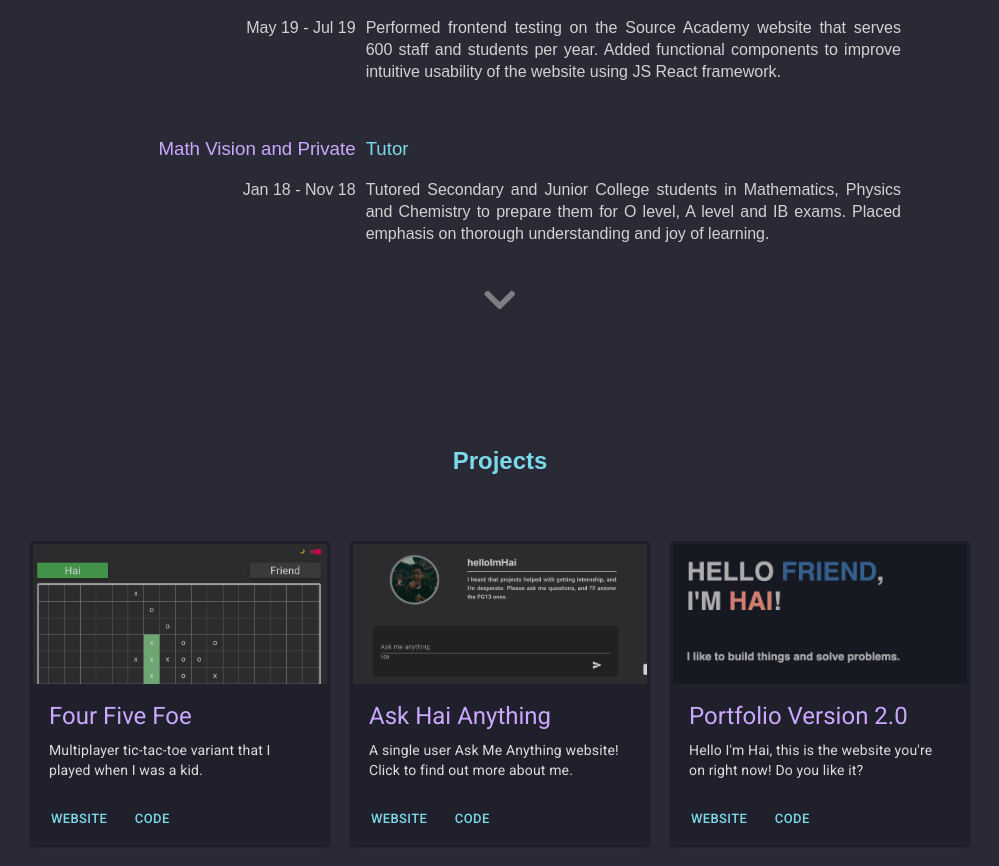
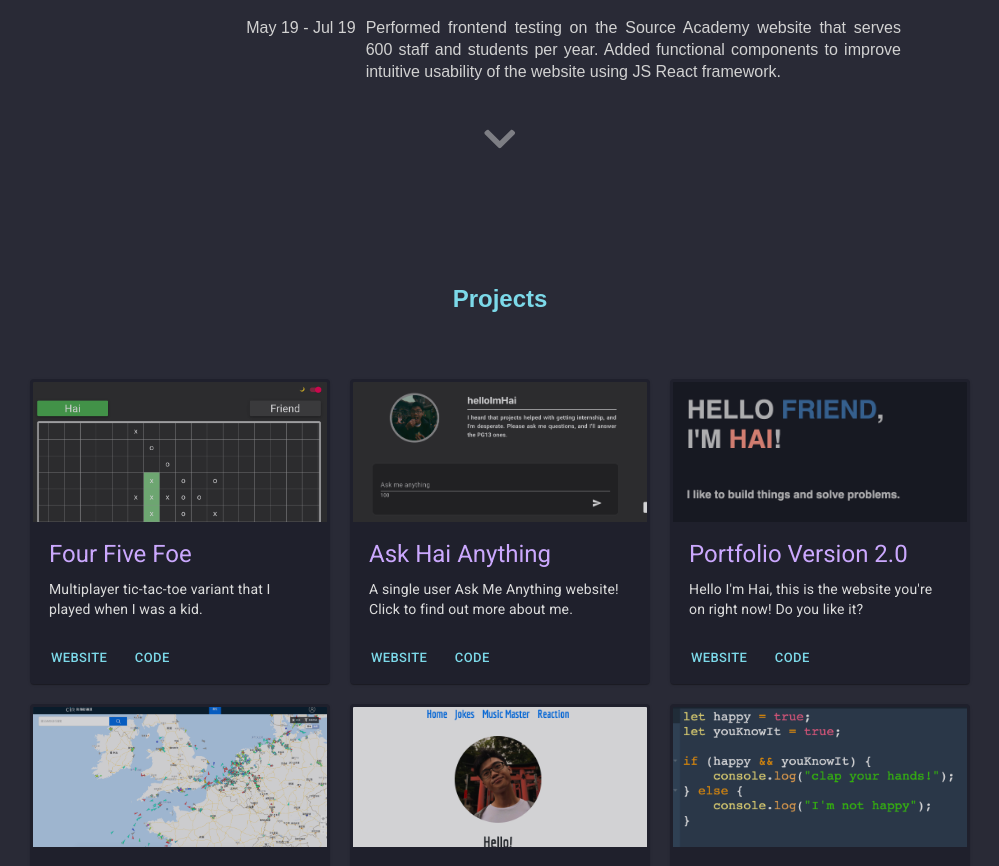
Before and after one commit to helloImHai/helloImHai.github.io, a React (Create React App) app: page / in a window 1280 px wide. Shown: the part 3061-3927 px from the top of the page, without its empty margins (140-1139 px from the left). Built offline with nearby package versions, Linux system fonts and the light colour scheme.

Commit message:
Remove math tutor

```diff
--- a/src/Components/Work.js
+++ b/src/Components/Work.js
@@ -53,14 +53,6 @@ class Work extends Component {
                 "Performed frontend testing on the Source Academy website that serves 600 staff and students per year. Added functional components to improve intuitive usability of the website using JS React framework."
               }
             />
-            <Job
-              name={"Math Vision and Private"}
-              job={"Tutor"}
-              date={"Jan 18 -  Nov 18"}
-              text={
-                "Tutored Secondary and Junior College students in Mathematics, Physics and Chemistry to prepare them for O level, A level and IB exams. Placed emphasis on thorough understanding and joy of learning."
-              }
-            />
             <ScrollButton to="projectsSection" />
           </Container>
         </Fade>
```
